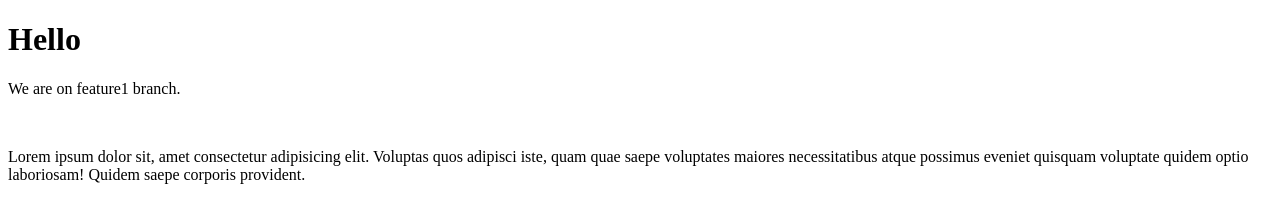
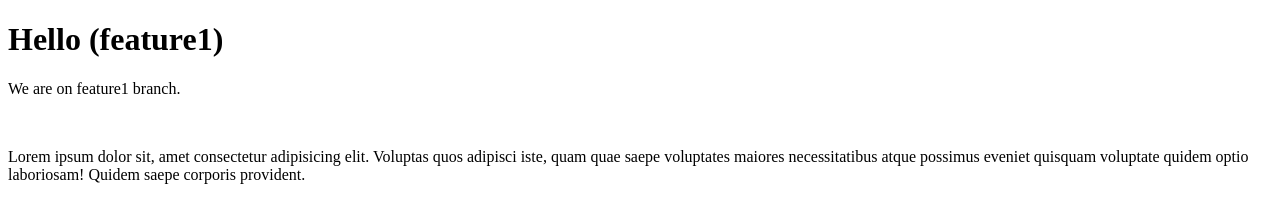
Before and after one commit to Alok530/demorepo, a plain HTML site: page index.html in a window 1280 px wide. Drawn offline with Linux system fonts and the light colour scheme.

Commit message:
feature1 added here

```diff
--- a/index.html
+++ b/index.html
@@ -6,7 +6,7 @@
     <title>Document</title>
 </head>
 <body>
-    <h1>Hello</h1>
+    <h1>Hello (feature1)</h1>
     <p>We are on feature1 branch.</p>
     <br>
     <p>Lorem ipsum dolor sit, amet consectetur adipisicing elit. Voluptas quos adipisci iste, quam quae saepe voluptates maiores necessitatibus atque possimus eveniet quisquam voluptate quidem optio laboriosam! Quidem saepe corporis provident.</p>
```
